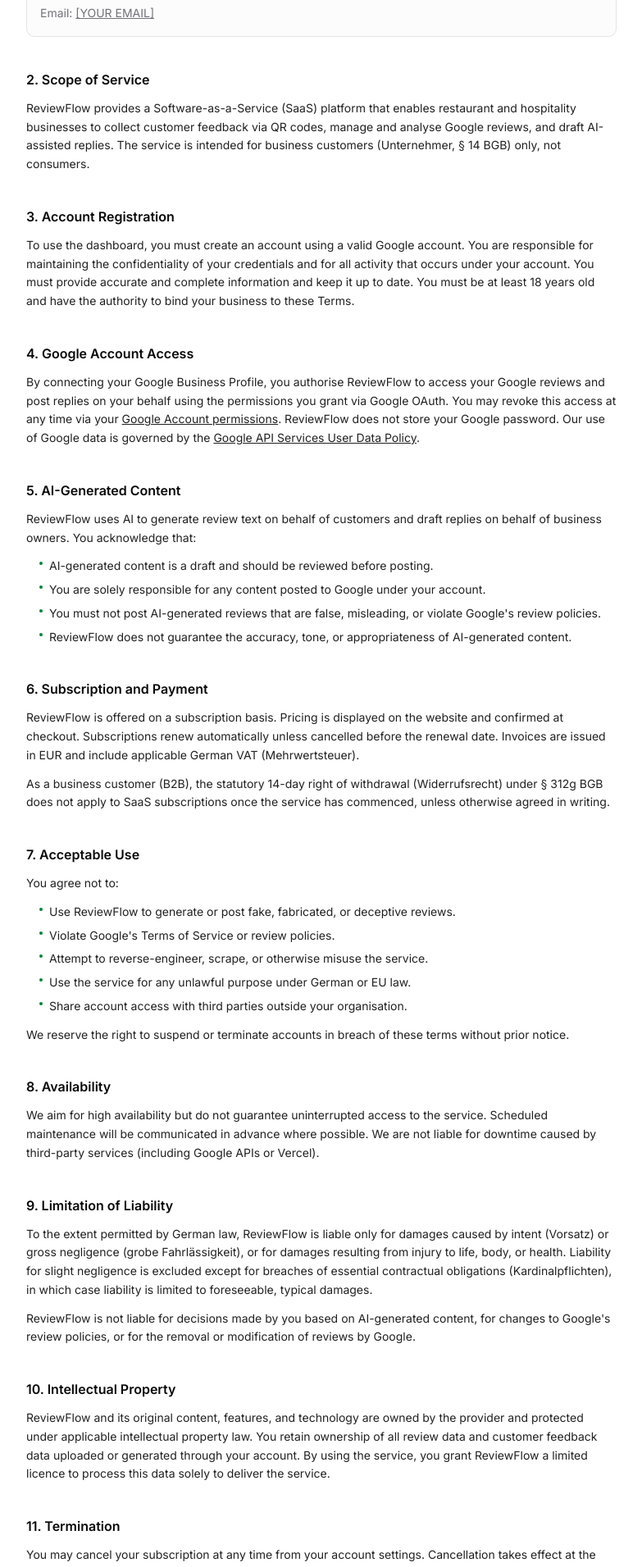
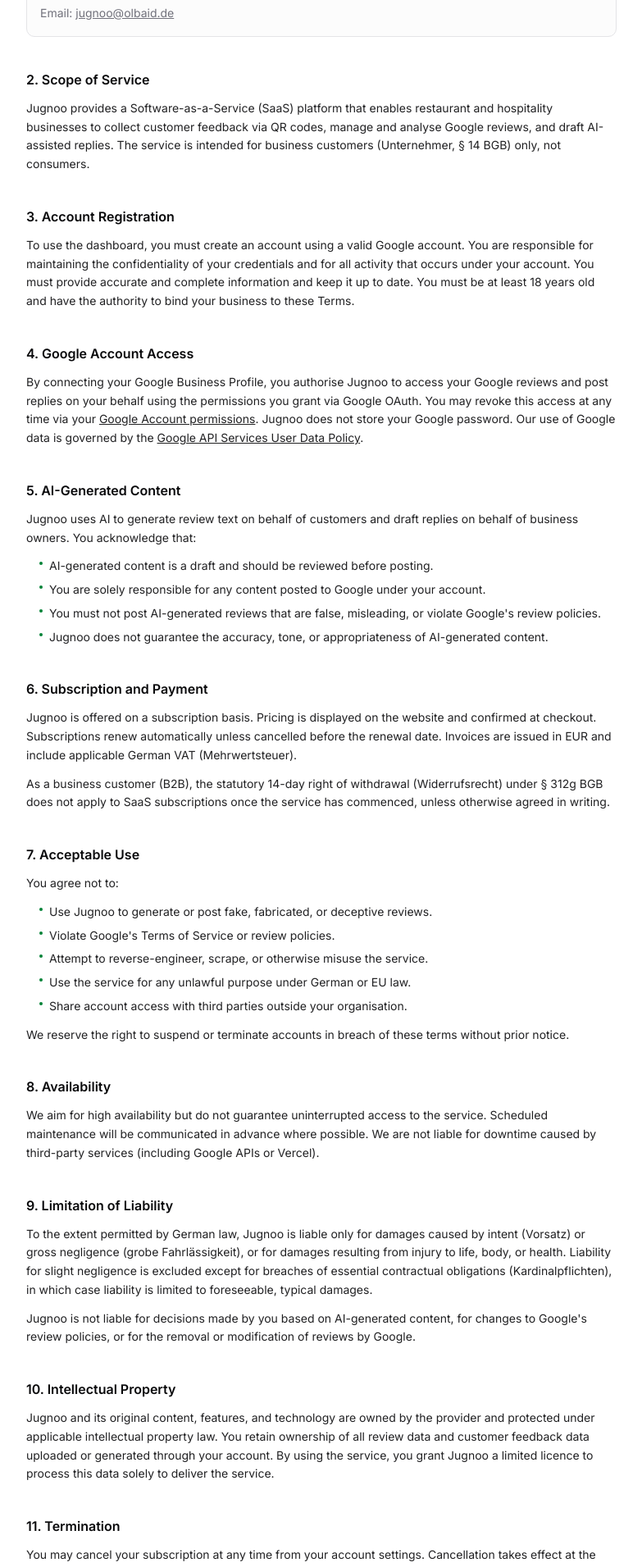
Before and after one commit to jainishan2323/google-review-app, a Next.js app in the folder apps/landing/: page /terms in a window 1280 px wide. Shown: the part 420-2331 px from the top of the page at 82% size, without its empty margins (248-1031 px from the left). Built offline with nearby package versions, Linux system fonts and the light colour scheme.

Commit message:
updated logo

```diff
--- a/apps/landing/src/app/impressum/page.tsx
+++ b/apps/landing/src/app/impressum/page.tsx
@@ -2,7 +2,7 @@ import Link from "next/link";
 import type { Metadata } from "next";
 
 export const metadata: Metadata = {
-  title: "Impressum — ReviewFlow",
+  title: "Impressum — Jugnoo",
   description: "Pflichtangaben gemäß § 5 TMG.",
 };
 
@@ -12,7 +12,7 @@ export default function ImpressumPage() {
       <nav className="sticky top-0 z-50 border-b border-border/40 bg-background/80 backdrop-blur supports-[backdrop-filter]:bg-background/60">
         <div className="mx-auto flex h-14 max-w-6xl items-center justify-between px-4 sm:px-6">
           <Link href="/" className="text-base font-semibold tracking-tight text-foreground">
-            ReviewFlow
+            Jugnoo
           </Link>
           <Link href="/" className="text-sm text-muted-foreground transition-colors hover:text-foreground">
             ← Back to home
@@ -43,8 +43,8 @@ export default function ImpressumPage() {
             <div className="rounded-lg border border-border bg-muted/30 p-4 space-y-1">
               <p>
                 E-Mail:{" "}
-                <a href="mailto:[YOUR EMAIL]" className="underline hover:text-foreground">
-                  [YOUR EMAIL]
+                <a href="mailto:jugnoo@olbaid.de" className="underline hover:text-foreground">
+                  jugnoo@olbaid.de
                 </a>
               </p>
               <p className="text-muted-foreground">
--- a/apps/landing/src/app/layout.tsx
+++ b/apps/landing/src/app/layout.tsx
@@ -7,7 +7,7 @@ import { Providers } from "@/components/providers";
 const inter = Inter({ subsets: ["latin"], variable: "--font-inter" });
 
 export const metadata: Metadata = {
-  title: "ReviewFlow — Turn Happy Customers into 5-Star Google Reviews",
+  title: "Jugnoo — Turn Happy Customers into 5-Star Google Reviews",
   description:
     "The AI-powered QR form that cures blank page syndrome for your customers and gives you real-time operational analytics.",
 };
--- a/apps/landing/src/app/page.tsx
+++ b/apps/landing/src/app/page.tsx
@@ -18,6 +18,7 @@ import {
 } from "@/components/ui/card";
 import { WaitlistForm } from "@/components/WaitlistForm";
 import { AIReviewCard } from "@/components/AIReviewCard";
+import { FireflyLogo } from "@/components/FireflyLogo";
 import { cn } from "@/lib/utils";
 
 const HOW_IT_WORKS_STEPS = [
@@ -26,7 +27,7 @@ const HOW_IT_WORKS_STEPS = [
     Icon: QrCode,
     title: "Scan.",
     description:
-      "Place a ReviewFlow card at your counter, reception, or checkout. Customers scan to open a short feedback form — no app, no account, done in under a minute.",
+      "Place a Jugnoo card at your counter, reception, or checkout. Customers scan to open a short feedback form — no app, no account, done in under a minute.",
   },
   {
     number: "02",
@@ -53,9 +54,10 @@ export default function LandingPage() {
         <div className="mx-auto flex h-14 max-w-6xl items-center justify-between px-4 sm:px-6">
           <Link
             href="/"
-            className="text-base font-semibold tracking-tight text-foreground"
+            className="flex items-center gap-2 text-base font-semibold tracking-tight text-foreground"
           >
-            ReviewFlow
+            <FireflyLogo size={28} />
+            Jugnoo
           </Link>
 
           <div className="hidden items-center gap-6 md:flex">
@@ -137,6 +139,9 @@ export default function LandingPage() {
             <p className="text-sm text-muted-foreground">
               [ Phone + Dashboard screenshot ]
             </p>
+            <div className="absolute bottom-5 right-6 opacity-40">
+              <FireflyLogo size={22} />
+            </div>
           </div>
         </div>
       </section>
@@ -208,7 +213,7 @@ export default function LandingPage() {
                 <CardTitle>Active Reputation Shield</CardTitle>
                 <CardDescription>
                   When a customer has a bad experience, they usually go straight
-                  to Google. ReviewFlow gives them a private, anonymous way to
+                  to Google. Jugnoo gives them a private, anonymous way to
                   share that feedback with you instead — so you hear about it
                   first and get the chance to make it right.
                 </CardDescription>
@@ -367,14 +372,14 @@ export default function LandingPage() {
             </div>
 
             <p className="order-last text-sm text-muted-foreground sm:order-none">
-              &copy; {new Date().getFullYear()} ReviewFlow. All rights reserved.
+              &copy; {new Date().getFullYear()} Jugnoo. All rights reserved.
             </p>
 
             <a
-              href="mailto:support@yourdomain.com"
+              href="mailto:jugnoo@olbaid.de"
               className="text-sm text-muted-foreground transition-colors hover:text-foreground"
             >
-              support@yourdomain.com
+              jugnoo@olbaid.de
             </a>
           </div>
         </div>
--- a/apps/landing/src/app/privacy/page.tsx
+++ b/apps/landing/src/app/privacy/page.tsx
@@ -2,8 +2,8 @@ import Link from "next/link";
 import type { Metadata } from "next";
 
 export const metadata: Metadata = {
-  title: "Privacy Policy — ReviewFlow",
-  description: "How ReviewFlow collects, uses, and protects your data.",
+  title: "Privacy Policy — Jugnoo",
+  description: "How Jugnoo collects, uses, and protects your data.",
 };
 
 export default function PrivacyPage() {
@@ -12,7 +12,7 @@ export default function PrivacyPage() {
       <nav className="sticky top-0 z-50 border-b border-border/40 bg-background/80 backdrop-blur supports-[backdrop-filter]:bg-background/60">
         <div className="mx-auto flex h-14 max-w-6xl items-center justify-between px-4 sm:px-6">
           <Link href="/" className="text-base font-semibold tracking-tight text-foreground">
-            ReviewFlow
+            Jugnoo
           </Link>
           <Link href="/" className="text-sm text-muted-foreground transition-colors hover:text-foreground">
             ← Back to home
@@ -39,7 +39,7 @@ export default function PrivacyPage() {
               <p className="mt-1 text-muted-foreground">[Street, House Number]</p>
               <p className="text-muted-foreground">[Postcode, City], Germany</p>
               <p className="mt-2 text-muted-foreground">
-                Email: <a href="mailto:[YOUR EMAIL]" className="underline hover:text-foreground">[YOUR EMAIL]</a>
+                Email: <a href="mailto:jugnoo@olbaid.de" className="underline hover:text-foreground">jugnoo@olbaid.de</a>
               </p>
             </div>
           </section>
@@ -51,13 +51,13 @@ export default function PrivacyPage() {
             <p>
               When you submit your email address to join our waitlist, we collect and store your email
               address. The legal basis is your consent (Art. 6(1)(a) GDPR). You may withdraw consent at
-              any time by emailing us. We use this data solely to notify you when ReviewFlow launches
+              any time by emailing us. We use this data solely to notify you when Jugnoo launches
               and to send relevant product updates.
             </p>
 
             <h3 className="mb-2 mt-5 font-medium text-foreground">2.2 Dashboard Accounts (Business Users)</h3>
             <p>
-              When you create a ReviewFlow account, we collect your name, email address, and — if you
+              When you create a Jugnoo account, we collect your name, email address, and — if you
               connect your Google Business Profile — your Google account information and access tokens
               required to read your reviews and post replies on your behalf. The legal basis is the
               performance of a contract (Art. 6(1)(b) GDPR).
@@ -65,7 +65,7 @@ export default function PrivacyPage() {
 
             <h3 className="mb-2 mt-5 font-medium text-foreground">2.3 Google API Data</h3>
             <p>
-              ReviewFlow uses the Google My Business API to fetch your Google reviews and, where
+              Jugnoo uses the Google My Business API to fetch your Google reviews and, where
               authorised by you, to post replies. Our use of data received from Google APIs complies
               with the{" "}
               <a
@@ -82,7 +82,7 @@ export default function PrivacyPage() {
 
             <h3 className="mb-2 mt-5 font-medium text-foreground">2.4 Customer Feedback via QR Form</h3>
             <p>
-              When a restaurant customer submits feedback via a ReviewFlow QR form, we collect their
+              When a restaurant customer submits feedback via a Jugnoo QR form, we collect their
               star rating and any optional free-text they provide. This data is associated with the
               business that deployed the QR code. Submissions are anonymous by default; no personal
               identification is stored unless the customer voluntarily provides it.
@@ -102,7 +102,7 @@ export default function PrivacyPage() {
           <section>
             <h2 className="mb-3 text-base font-semibold text-foreground">3. Data Storage &amp; Location</h2>
             <p>
-              ReviewFlow is built and operated in the European Union. All personal data and business
+              Jugnoo is built and operated in the European Union. All personal data and business
               data is stored exclusively within the EU:
             </p>
             <div className="mt-4 space-y-3">
@@ -202,7 +202,7 @@ export default function PrivacyPage() {
             </ul>
             <p className="mt-4">
               To exercise any right, email us at{" "}
-              <a href="mailto:[YOUR EMAIL]" className="underline hover:text-foreground">[YOUR EMAIL]</a>.
+              <a href="mailto:jugnoo@olbaid.de" className="underline hover:text-foreground">jugnoo@olbaid.de</a>.
               We will respond within 30 days.
             </p>
           </section>
--- a/apps/landing/src/app/terms/page.tsx
+++ b/apps/landing/src/app/terms/page.tsx
@@ -2,8 +2,8 @@ import Link from "next/link";
 import type { Metadata } from "next";
 
 export const metadata: Metadata = {
-  title: "Terms of Service — ReviewFlow",
-  description: "Terms and conditions for using ReviewFlow.",
+  title: "Terms of Service — Jugnoo",
+  description: "Terms and conditions for using Jugnoo.",
 };
 
 export default function TermsPage() {
@@ -12,7 +12,7 @@ export default function TermsPage() {
       <nav className="sticky top-0 z-50 border-b border-border/40 bg-background/80 backdrop-blur supports-[backdrop-filter]:bg-background/60">
         <div className="mx-auto flex h-14 max-w-6xl items-center justify-between px-4 sm:px-6">
           <Link href="/" className="text-base font-semibold tracking-tight text-foreground">
-            ReviewFlow
+            Jugnoo
           </Link>
           <Link href="/" className="text-sm text-muted-foreground transition-colors hover:text-foreground">
             ← Back to home
@@ -31,14 +31,14 @@ export default function TermsPage() {
           <section>
             <h2 className="mb-3 text-base font-semibold text-foreground">1. Provider</h2>
             <p>
-              ReviewFlow is operated by:
+              Jugnoo is operated by:
             </p>
             <div className="mt-3 rounded-lg border border-border bg-muted/30 p-4">
               <p className="font-medium">[YOUR FULL NAME OR COMPANY NAME]</p>
               <p className="mt-1 text-muted-foreground">[Street, House Number]</p>
               <p className="text-muted-foreground">[Postcode, City], Germany</p>
               <p className="mt-2 text-muted-foreground">
-                Email: <a href="mailto:[YOUR EMAIL]" className="underline hover:text-foreground">[YOUR EMAIL]</a>
+                Email: <a href="mailto:jugnoo@olbaid.de" className="underline hover:text-foreground">jugnoo@olbaid.de</a>
               </p>
             </div>
           </section>
@@ -46,7 +46,7 @@ export default function TermsPage() {
           <section>
             <h2 className="mb-3 text-base font-semibold text-foreground">2. Scope of Service</h2>
             <p>
-              ReviewFlow provides a Software-as-a-Service (SaaS) platform that enables restaurant and
+              Jugnoo provides a Software-as-a-Service (SaaS) platform that enables restaurant and
               hospitality businesses to collect customer feedback via QR codes, manage and analyse Google
               reviews, and draft AI-assisted replies. The service is intended for business customers
               (Unternehmer, § 14 BGB) only, not consumers.
@@ -67,7 +67,7 @@ export default function TermsPage() {
           <section>
             <h2 className="mb-3 text-base font-semibold text-foreground">4. Google Account Access</h2>
             <p>
-              By connecting your Google Business Profile, you authorise ReviewFlow to access your Google
+              By connecting your Google Business Profile, you authorise Jugnoo to access your Google
               reviews and post replies on your behalf using the permissions you grant via Google OAuth.
               You may revoke this access at any time via your{" "}
               <a
@@ -78,7 +78,7 @@ export default function TermsPage() {
               >
                 Google Account permissions
               </a>
-              . ReviewFlow does not store your Google password. Our use of Google data is governed by
+              . Jugnoo does not store your Google password. Our use of Google data is governed by
               the{" "}
               <a
                 href="https://developers.google.com/terms/api-services-user-data-policy"
@@ -95,7 +95,7 @@ export default function TermsPage() {
           <section>
             <h2 className="mb-3 text-base font-semibold text-foreground">5. AI-Generated Content</h2>
             <p>
-              ReviewFlow uses AI to generate review text on behalf of customers and draft replies on
+              Jugnoo uses AI to generate review text on behalf of customers and draft replies on
               behalf of business owners. You acknowledge that:
             </p>
             <ul className="mt-3 space-y-1.5 pl-4">
@@ -103,7 +103,7 @@ export default function TermsPage() {
                 "AI-generated content is a draft and should be reviewed before posting.",
                 "You are solely responsible for any content posted to Google under your account.",
                 "You must not post AI-generated reviews that are false, misleading, or violate Google's review policies.",
-                "ReviewFlow does not guarantee the accuracy, tone, or appropriateness of AI-generated content.",
+                "Jugnoo does not guarantee the accuracy, tone, or appropriateness of AI-generated content.",
               ].map((item) => (
                 <li key={item} className="flex items-start gap-2">
                   <span className="mt-1.5 h-1 w-1 shrink-0 rounded-full bg-primary" />
@@ -116,7 +116,7 @@ export default function TermsPage() {
           <section>
             <h2 className="mb-3 text-base font-semibold text-foreground">6. Subscription and Payment</h2>
             <p>
-              ReviewFlow is offered on a subscription basis. Pricing is displayed on the website and
+              Jugnoo is offered on a subscription basis. Pricing is displayed on the website and
               confirmed at checkout. Subscriptions renew automatically unless cancelled before the
               renewal date. Invoices are issued in EUR and include applicable German VAT (Mehrwertsteuer).
             </p>
@@ -132,7 +132,7 @@ export default function TermsPage() {
             <p>You agree not to:</p>
             <ul className="mt-3 space-y-1.5 pl-4">
               {[
-                "Use ReviewFlow to generate or post fake, fabricated, or deceptive reviews.",
+                "Use Jugnoo to generate or post fake, fabricated, or deceptive reviews.",
                 "Violate Google's Terms of Service or review policies.",
                 "Attempt to reverse-engineer, scrape, or otherwise misuse the service.",
                 "Use the service for any unlawful purpose under German or EU law.",
@@ -162,14 +162,14 @@ export default function TermsPage() {
           <section>
             <h2 className="mb-3 text-base font-semibold text-foreground">9. Limitation of Liability</h2>
             <p>
-              To the extent permitted by German law, ReviewFlow is liable only for damages caused by
+              To the extent permitted by German law, Jugnoo is liable only for damages caused by
               intent (Vorsatz) or gross negligence (grobe Fahrlässigkeit), or for damages resulting
               from injury to life, body, or health. Liability for slight negligence is excluded except
               for breaches of essential contractual obligations (Kardinalpflichten), in which case
               liability is limited to foreseeable, typical damages.
             </p>
             <p className="mt-3">
-              ReviewFlow is not liable for decisions made by you based on AI-generated content, for
+              Jugnoo is not liable for decisions made by you based on AI-generated content, for
               changes to Google's review policies, or for the removal or modification of reviews by
               Google.
             </p>
@@ -178,10 +178,10 @@ export default function TermsPage() {
           <section>
             <h2 className="mb-3 text-base font-semibold text-foreground">10. Intellectual Property</h2>
             <p>
-              ReviewFlow and its original content, features, and technology are owned by the provider
+              Jugnoo and its original content, features, and technology are owned by the provider
               and protected under applicable intellectual property law. You retain ownership of all
               review data and customer feedback data uploaded or generated through your account.
-              By using the service, you grant ReviewFlow a limited licence to process this data solely
+              By using the service, you grant Jugnoo a limited licence to process this data solely
               to deliver the service.
             </p>
           </section>
--- /dev/null
+++ b/apps/landing/src/components/FireflyLogo.tsx
@@ -0,0 +1,97 @@
+"use client";
+
+export function FireflyLogo({ size = 48 }: { size?: number }) {
+  return (
+    <>
+      <style>{`
+        @keyframes firefly-glow {
+          0%, 100% {
+            filter: drop-shadow(0 0 3px #b8ff6e)
+                    drop-shadow(0 0 10px #6dff3a)
+                    drop-shadow(0 0 22px #39d900);
+          }
+          45%, 55% {
+            filter: drop-shadow(0 0 1px #b8ff6e);
+          }
+          50% {
+            filter: none;
+          }
+        }
+
+        @keyframes firefly-float {
+          0%, 100% { transform: translateY(0px) rotate(-1.5deg); }
+          50%       { transform: translateY(-5px) rotate(1.5deg); }
+        }
+
+        .firefly-wrap {
+          display: inline-block;
+          animation: firefly-float 3.5s ease-in-out infinite;
+        }
+
+        .firefly-svg {
+          animation: firefly-glow 2.8s ease-in-out infinite;
+        }
+      `}</style>
+
+      <span className="firefly-wrap">
+        <svg
+          className="firefly-svg"
+          width={size}
+          height={size}
+          viewBox="0 0 512 512"
+          fill="none"
+          stroke="white"
+          strokeLinecap="round"
+          strokeLinejoin="round"
+          strokeWidth="20"
+          xmlns="http://www.w3.org/2000/svg"
+        >
+          {/* Left antenna */}
+          <path d="M 242,112 C 233,85 218,63 206,49" />
+          <path d="M 206,49 C 202,43 195,41 191,46 C 188,52 192,60 198,57" />
+
+          {/* Right antenna */}
+          <path d="M 270,112 C 279,85 294,63 306,49" />
+          <path d="M 306,49 C 310,43 317,41 321,46 C 324,52 320,60 314,57" />
+
+          {/* Head */}
+          <circle cx="256" cy="128" r="26" />
+
+          {/* Left wing */}
+          <path d="
+            M 214,178
+            C 200,145 174,112 148,105
+            C 112,95 82,118 78,168
+            C 74,216 98,280 148,304
+            C 174,316 206,306 215,284
+            C 223,265 222,208 214,178 Z
+          " />
+
+          {/* Right wing */}
+          <path d="
+            M 298,178
+            C 312,145 338,112 364,105
+            C 400,95 430,118 434,168
+            C 438,216 414,280 364,304
+            C 338,316 306,306 297,284
+            C 289,265 290,208 298,178 Z
+          " />
+
+          {/* Thorax center line */}
+          <line x1="256" y1="154" x2="256" y2="352" />
+
+          {/* Abdomen crossbar */}
+          <line x1="172" y1="352" x2="340" y2="352" />
+
+          {/* Abdomen U-shape */}
+          <path d="M 172,352 C 172,424 212,456 256,454 C 300,456 340,424 340,352" />
+
+          {/* Glow rays */}
+          <line x1="196" y1="464" x2="172" y2="493" />
+          <line x1="256" y1="468" x2="256" y2="500" />
+          <line x1="316" y1="464" x2="340" y2="493" />
+        </svg>
+      </span>
+    </>
+  );
+}
```
